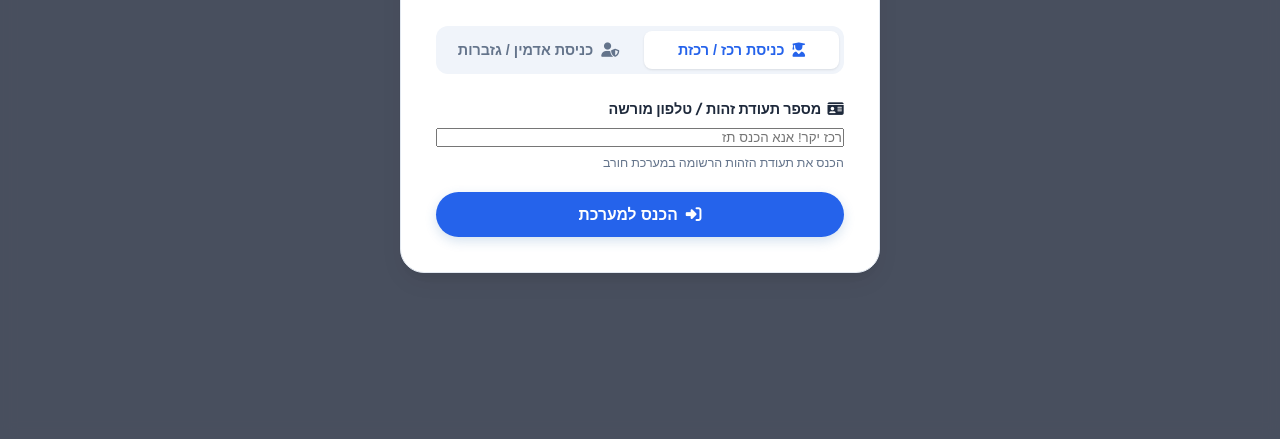
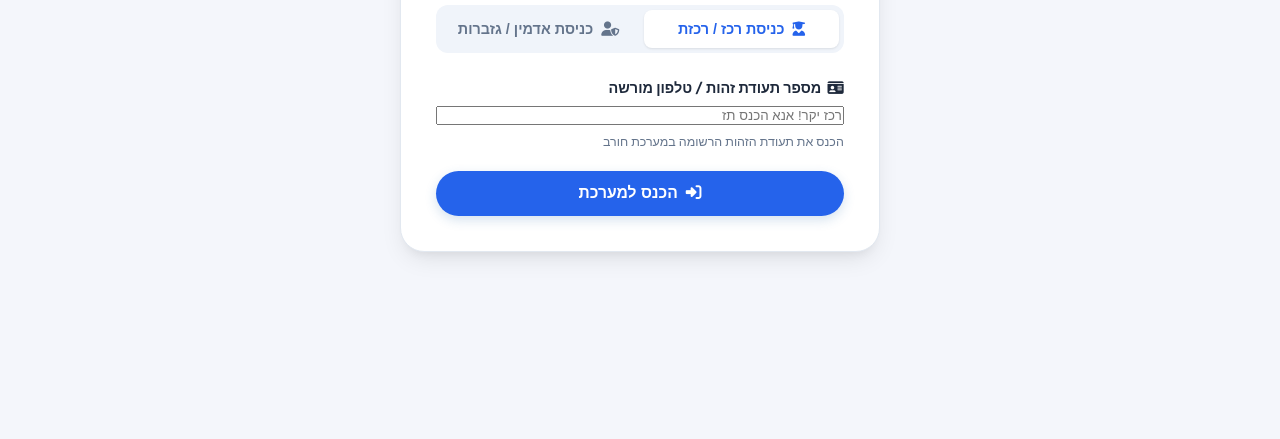
Before and after one commit to yinonshvatjob-design/horev-bitulim, a website: page index.html in a window 1280 px wide. Shown: the part 361-800 px from the top of the page. Drawn offline with Linux system fonts and the light colour scheme.

Commit message:
Make loginScreen a native in-flow page container (v8.0) to eliminate any overlay click blocking

```diff
--- a/index.html
+++ b/index.html
@@ -24,7 +24,7 @@
   <meta http-equiv="Expires" content="0">
 
   <!-- Main Stylesheet -->
-  <link rel="stylesheet" href="style.css?v=7.0">
+  <link rel="stylesheet" href="style.css?v=8.0">
 </head>
 <body class="light-mode">
 
@@ -697,6 +697,6 @@
   <div id="toastContainer" class="toast-container"></div>
 
   <!-- Main JavaScript File -->
-  <script src="app.js?v=7.0"></script>
+  <script src="app.js?v=8.0"></script>
 </body>
 </html>
--- a/style.css
+++ b/style.css
@@ -204,24 +204,17 @@ body {
   font-weight: 600;
 }
 
-/* Login Overlay & Cards */
+/* Login Container & Cards */
 .login-overlay {
-  position: fixed;
-  inset: 0;
-  background: rgba(15, 23, 42, 0.75);
-  backdrop-filter: blur(8px);
+  min-height: 75vh;
   display: flex;
   align-items: center;
   justify-content: center;
-  z-index: 5000;
-  padding: 1.5rem;
+  padding: 2rem 1rem;
 }
 
 .login-overlay[style*="display: none"] {
   display: none !important;
-  pointer-events: none !important;
-  z-index: -9999 !important;
-  visibility: hidden !important;
 }
 
 .login-card {
@@ -232,7 +225,9 @@ body {
   max-width: 480px;
   padding: 2.2rem;
   border: 1px solid var(--border-color);
-  animation: modalSlideUp 0.3s cubic-bezier(0.16, 1, 0.3, 1);
+  pointer-events: auto !important;
+  position: relative;
+  z-index: 10;
 }
 
 @keyframes modalSlideUp {
@@ -281,7 +276,8 @@ body {
   font-weight: 600;
   font-size: 0.9rem;
   border-radius: var(--radius-sm);
-  cursor: pointer;
+  cursor: pointer !important;
+  pointer-events: auto !important;
   transition: var(--transition);
   display: flex;
   align-items: center;
```
